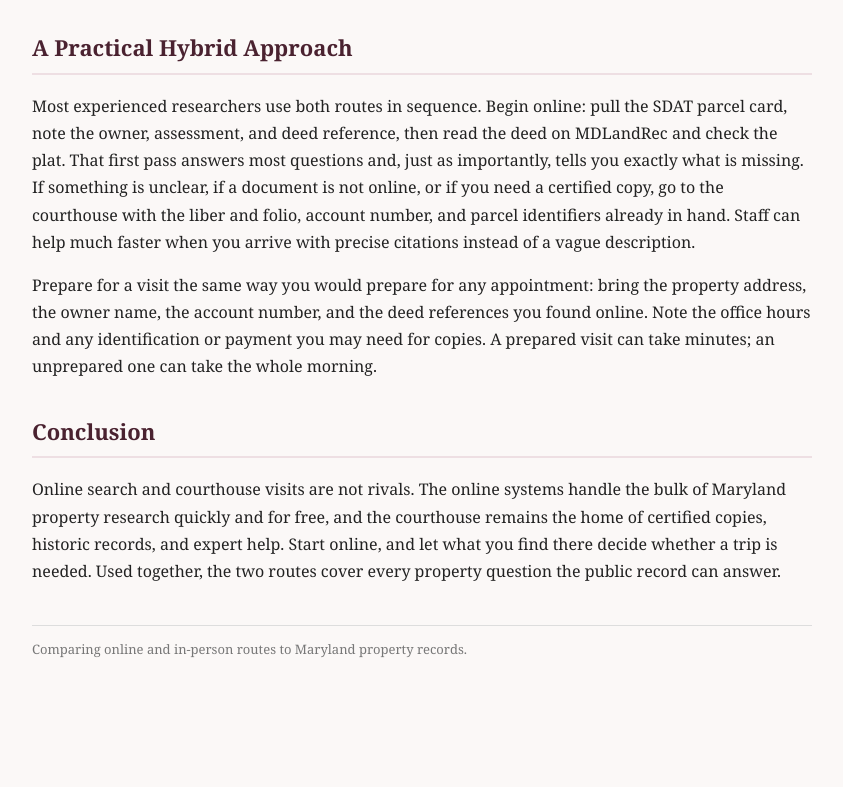
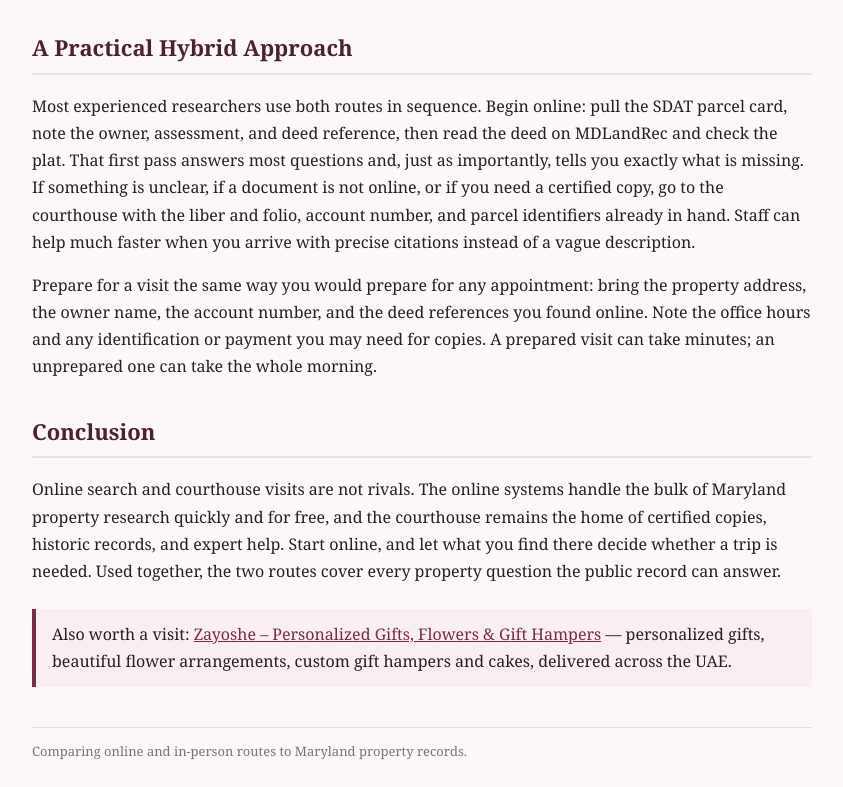
Before and after one commit to mdpropertychecker/mdpropertychecker, a plain HTML site: page index.html in a window 1280 px wide. Shown: the part 2283-3070 px from the top of the page, without its empty margins (218-1061 px from the left). Before the commit the page ends 2967 px from the top, so only its background shows below. Drawn offline with Linux system fonts and the light colour scheme.

Commit message:
Add Zayoshe link

```diff
--- a/index.html
+++ b/index.html
@@ -72,7 +72,8 @@ footer { margin-top: 40px; font-size: 13px; color: #777; border-top: 1px solid #
 
 <p>Online search and courthouse visits are not rivals. The online systems handle the bulk of Maryland property research quickly and for free, and the courthouse remains the home of certified copies, historic records, and expert help. Start online, and let what you find there decide whether a trip is needed. Used together, the two routes cover every property question the public record can answer.</p>
 
-<footer>Comparing online and in-person routes to Maryland property records.</footer>
+<p class="visit">Also worth a visit: <a href="https://zayoshe.com/">Zayoshe – Personalized Gifts, Flowers &amp; Gift Hampers</a> — personalized gifts, beautiful flower arrangements, custom gift hampers and cakes, delivered across the UAE.</p>
+  <footer>Comparing online and in-person routes to Maryland property records.</footer>
 
 </body>
 </html>
```
